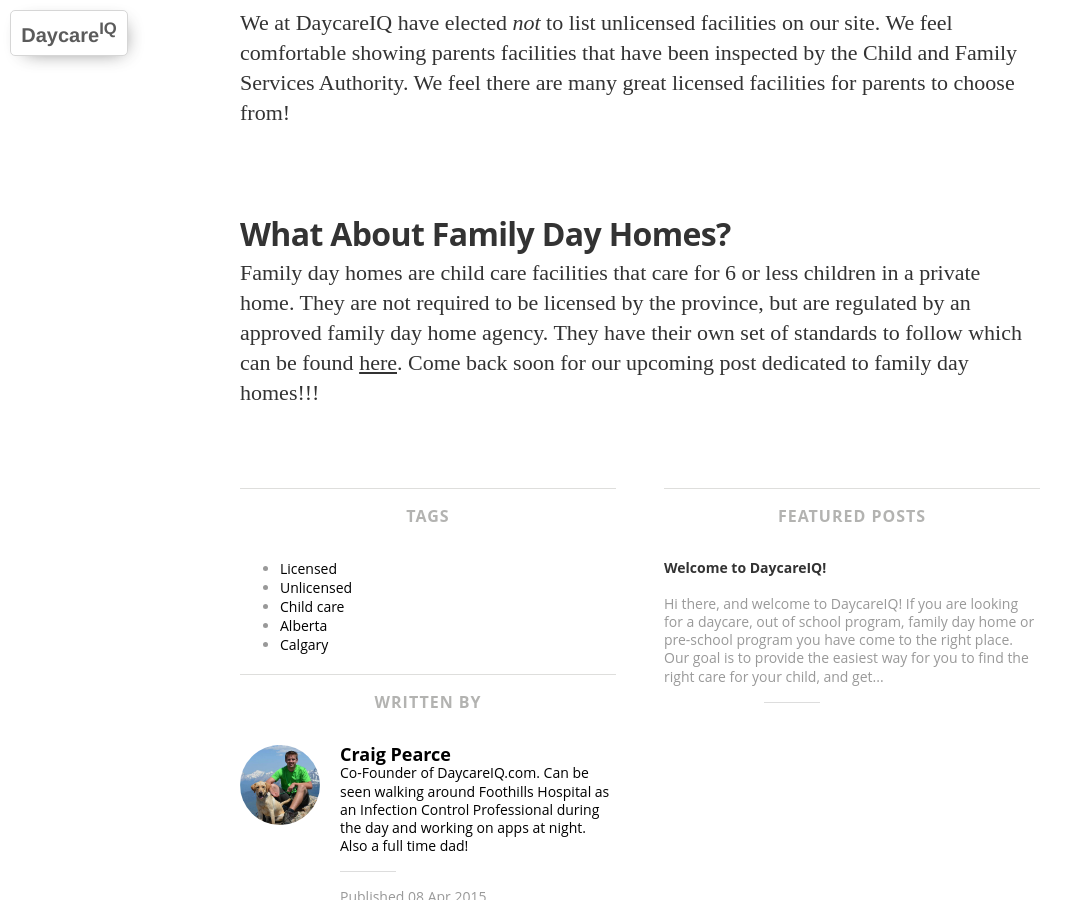
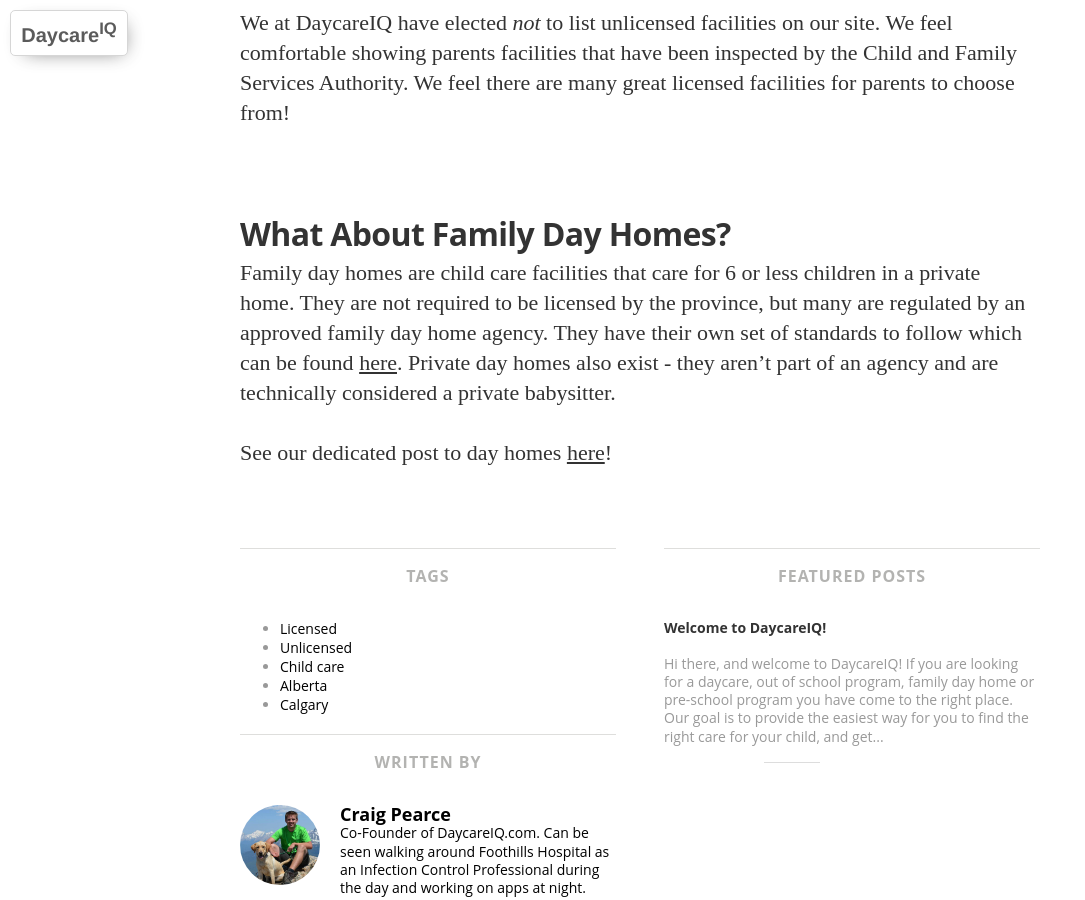
Before and after one commit to DaycareIQ/blog.daycareiq.com, a Jekyll site: the page built from _posts/2015-04-08-Licensed-vs-Unlicensed-Child-Care-|-What-Is-The-Difference.md, in a window 1280 px wide and 900 px high, scrolled down 2348 px. Shown: the whole window, without its empty margins (0-1085 px from the left). Built offline with Jekyll 4.4.1, drawn with Linux system fonts in a browser that asks for light colours; nearby versions of some CDN libraries; some web fonts are replaced; Markdown is read by kramdown in place of the engine named in the settings.

Commit message:
Update 2015-04-08-Licensed-vs-Unlicensed-Child-Care-|-What-Is-The-Difference.md

```diff
--- a/_posts/2015-04-08-Licensed-vs-Unlicensed-Child-Care-|-What-Is-The-Difference.md
+++ b/_posts/2015-04-08-Licensed-vs-Unlicensed-Child-Care-|-What-Is-The-Difference.md
@@ -51,4 +51,6 @@
 
 ##What About Family Day Homes?
 
-Family day homes are child care facilities that care for 6 or less children in a private home.  They are not required to be licensed by the province, but are regulated by an approved family day home agency.  They have their own set of standards to follow which can be found [here](http://humanservices.alberta.ca/documents/family-day-home-standards-manual.pdf).  Come back soon for our upcoming post dedicated to family day homes!!!
+Family day homes are child care facilities that care for 6 or less children in a private home.  They are not required to be licensed by the province, but many are regulated by an approved family day home agency.  They have their own set of standards to follow which can be found [here](http://humanservices.alberta.ca/documents/family-day-home-standards-manual.pdf).  Private day homes also exist - they aren't part of an agency and are technically considered a private babysitter.
+
+See our dedicated post to day homes [here](https://blog.daycareiq.com/2015-Approved-Family-Day-Homes/)!
```
